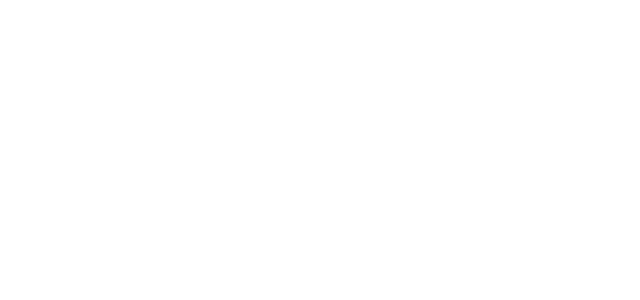
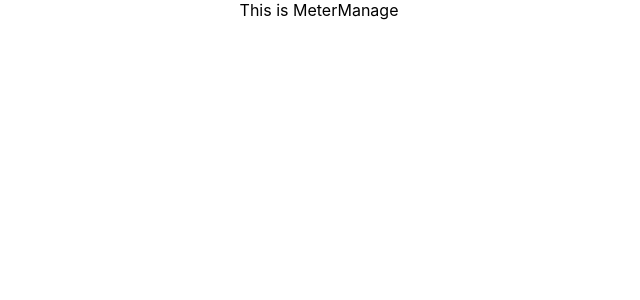
Before and after one commit to chawintee/Dormitory-Personal_Project, a React (Create React App) app in the folder frontend/: page /MeterManage in a window 1280 px wide. Shown: the top 300 px of the page, without its empty margins (321-961 px from the left). Built offline with nearby package versions, Linux system fonts and the light colour scheme.

Commit message:
add Link to in lesson first page

```diff
--- a/frontend/src/components/Lesson/LessonFirstPage.js
+++ b/frontend/src/components/Lesson/LessonFirstPage.js
@@ -1,9 +1,12 @@
 import React from 'react'
+import { Link } from 'react-router-dom'
 
 function LessonFirstPage() {
     return (
         <div>
             <h1>This is LessonFirstPage</h1>
+            <Link to='/AddNewOccupant'/>
+            <Link to='/MeterManage'/>
         </div>
     )
 }
--- a/frontend/src/components/Lesson/MeterManage.js
+++ b/frontend/src/components/Lesson/MeterManage.js
@@ -3,7 +3,7 @@ import React from 'react'
 function MeterManage() {
     return (
         <div>
-
+            This is MeterManage
         </div>
     )
 }
```
